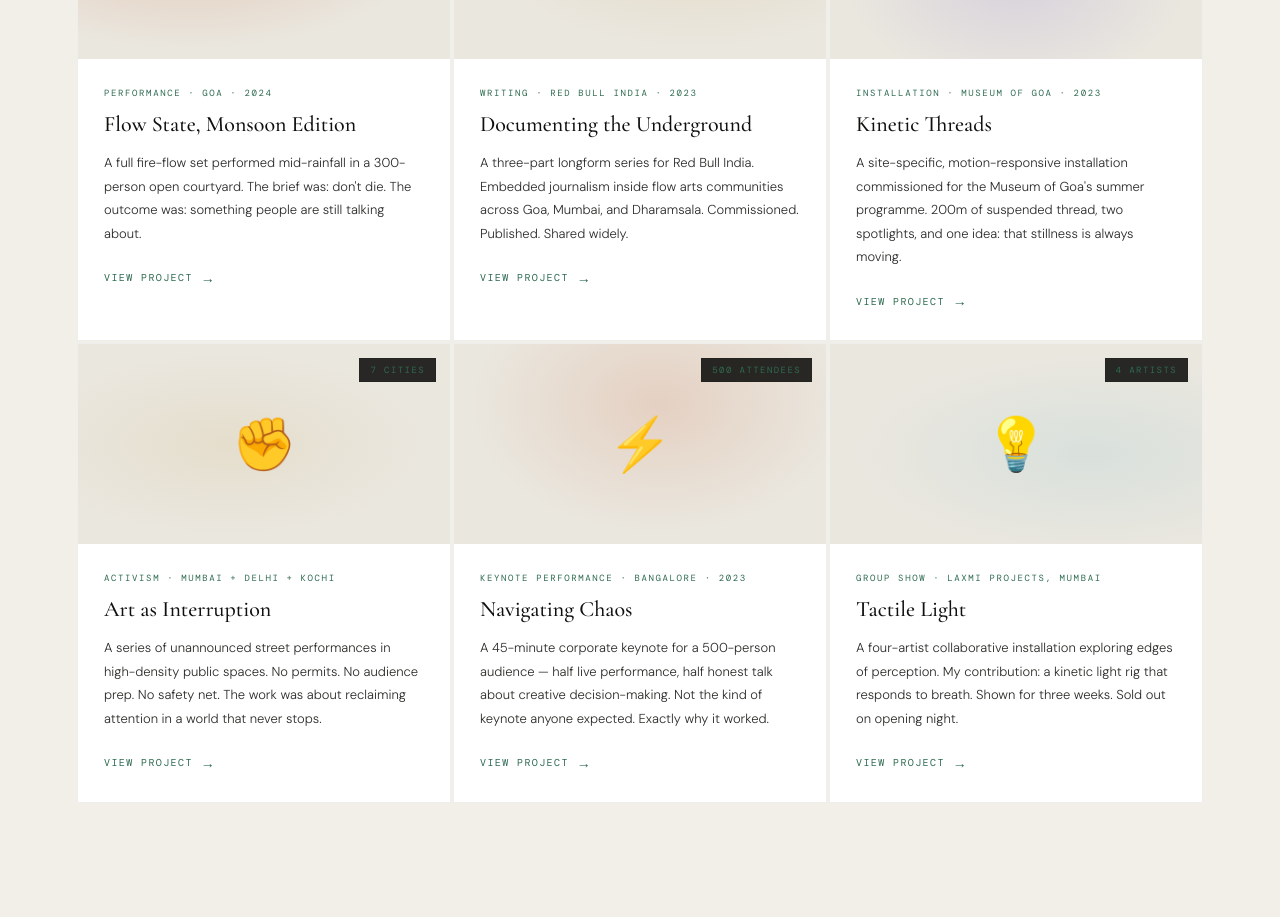
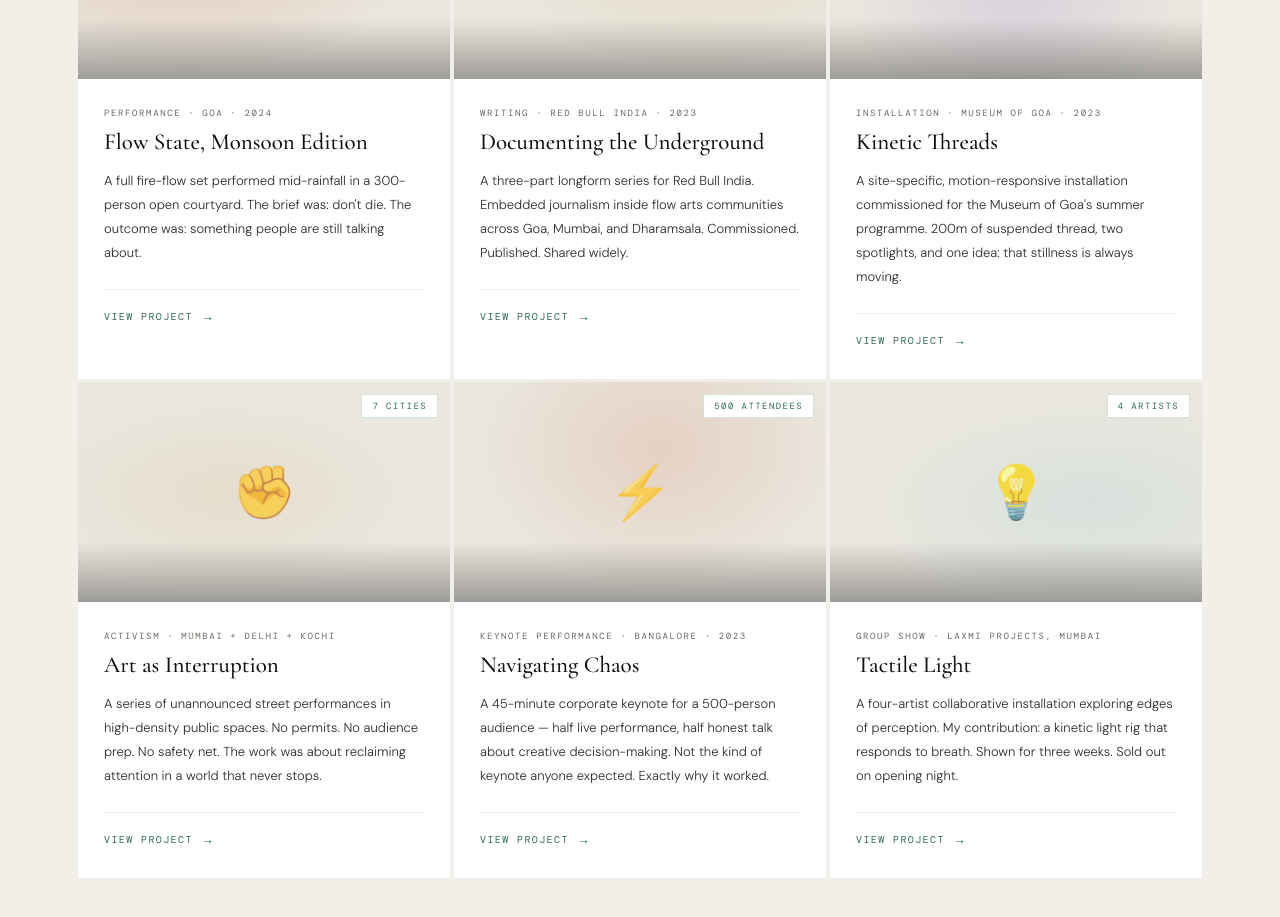
Before and after one commit to omkardhara/Website, a React (Create React App) app: page / in a window 1280 px wide. Shown: the part 2987-3904 px from the top of the page. Built offline with nearby package versions, Linux system fonts and the light colour scheme; a web font is replaced by a local one.

Commit message:
Update App.js

```diff
--- a/src/App.js
+++ b/src/App.js
@@ -1550,15 +1550,35 @@ function WorkCard({ item, delay }) {
         overflow: "hidden",
       }}
     >
-      {/* Gradient visual */}
-      <div
-        style={{
-          height: "200px",
-          background: `var(--surface-3)`,
+      {/* ── Thumbnail ── */}
+      {/* TO ADD A REAL PHOTO: set item.image = "/your-image.jpg" in the WORK data array above.
+          If item.image is present it shows the photo. If not, it falls back to the gradient + glyph. */}
+      <div
+        style={{
+          height: "220px",
+          background: "var(--surface-3)",
           position: "relative",
           overflow: "hidden",
         }}
       >
+        {item.image ? (
+          /* ── Real photo ── */
+          <img
+            src={item.image}
+            alt={item.title}
+            style={{
+              position: "absolute",
+              inset: 0,
+              width: "100%",
+              height: "100%",
+              objectFit: "cover",
+              objectPosition: "center",
+              transition: "transform 0.55s cubic-bezier(0.16,1,0.3,1)",
+            }}
+          />
+        ) : (
+          /* ── Gradient placeholder (until real photo added) ── */
+          <>
             <div
               style={{ position: "absolute", inset: 0, background: item.gradient }}
             />
@@ -1570,40 +1590,56 @@ function WorkCard({ item, delay }) {
                 alignItems: "center",
                 justifyContent: "center",
                 fontSize: "52px",
+                opacity: 0.7,
               }}
             >
               {item.glyph}
             </div>
-        {/* Stat badge */}
+          </>
+        )}
+
+        {/* Subtle dark overlay at bottom so badge text is always readable */}
         <div
           style={{
             position: "absolute",
-            top: "14px",
-            right: "14px",
+            bottom: 0,
+            left: 0,
+            right: 0,
+            height: "60px",
+            background: "linear-gradient(to top, rgba(15,15,13,0.35), transparent)",
+          }}
+        />
+
+        {/* Stat badge — light surface, not hardcoded dark */}
+        <div
+          style={{
+            position: "absolute",
+            top: "12px",
+            right: "12px",
             ...F.mono,
             fontSize: "9px",
             letterSpacing: "0.16em",
             textTransform: "uppercase",
             color: "var(--gold)",
-            background: "rgba(6,6,5,0.85)",
+            background: "var(--surface)",
             padding: "5px 10px",
-            border: "1px solid var(--line)",
+            border: "1px solid var(--border)",
           }}
         >
           {item.stat}
         </div>
       </div>
 
-      {/* Text */}
+      {/* ── Text ── */}
       <div style={{ padding: "28px 26px 30px" }}>
         <div
           style={{
             ...F.mono,
             fontSize: "9px",
-            color: "var(--gold)",
+            color: "var(--text-3)",
             letterSpacing: "0.18em",
             textTransform: "uppercase",
-            marginBottom: "12px",
+            marginBottom: "10px",
           }}
         >
           {item.tag}
@@ -1611,26 +1647,30 @@ function WorkCard({ item, delay }) {
         <h3
           style={{
             ...F.serif,
-            fontSize: "22px",
+            fontSize: "23px",
             fontWeight: 500,
             lineHeight: 1.2,
-            marginBottom: "14px",
+            marginBottom: "12px",
             color: "var(--text)",
           }}
         >
           {item.title}
         </h3>
         <p
-          style={{ fontSize: "13px", color: "var(--text-2)", lineHeight: 1.8 }}
+          style={{ fontSize: "13px", color: "var(--text-2)", lineHeight: 1.85 }}
         >
           {item.desc}
         </p>
+
+        {/* View project link */}
         <div
           style={{
             marginTop: "24px",
             display: "flex",
             alignItems: "center",
             gap: "8px",
+            borderTop: "1px solid var(--line-faint)",
+            paddingTop: "18px",
           }}
         >
           <span
@@ -1644,15 +1684,7 @@ function WorkCard({ item, delay }) {
           >
             View project
           </span>
-          <span
-            style={{
-              color: "var(--gold)",
-              fontSize: "14px",
-              transition: "transform 0.2s",
-            }}
-          >
-            →
-          </span>
+          <span style={{ color: "var(--gold)", fontSize: "13px" }}>→</span>
         </div>
       </div>
     </div>
```
Lines whose indentation alone changed are shown as unchanged.
